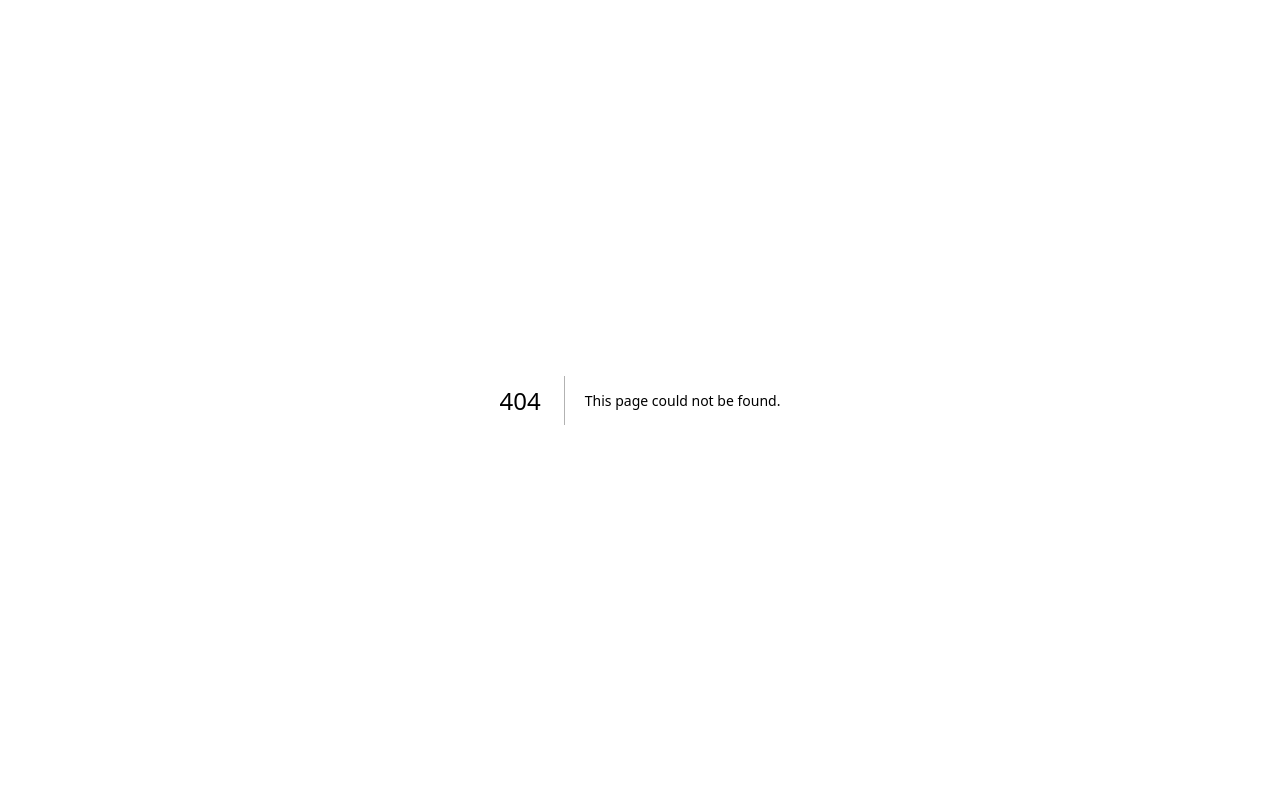
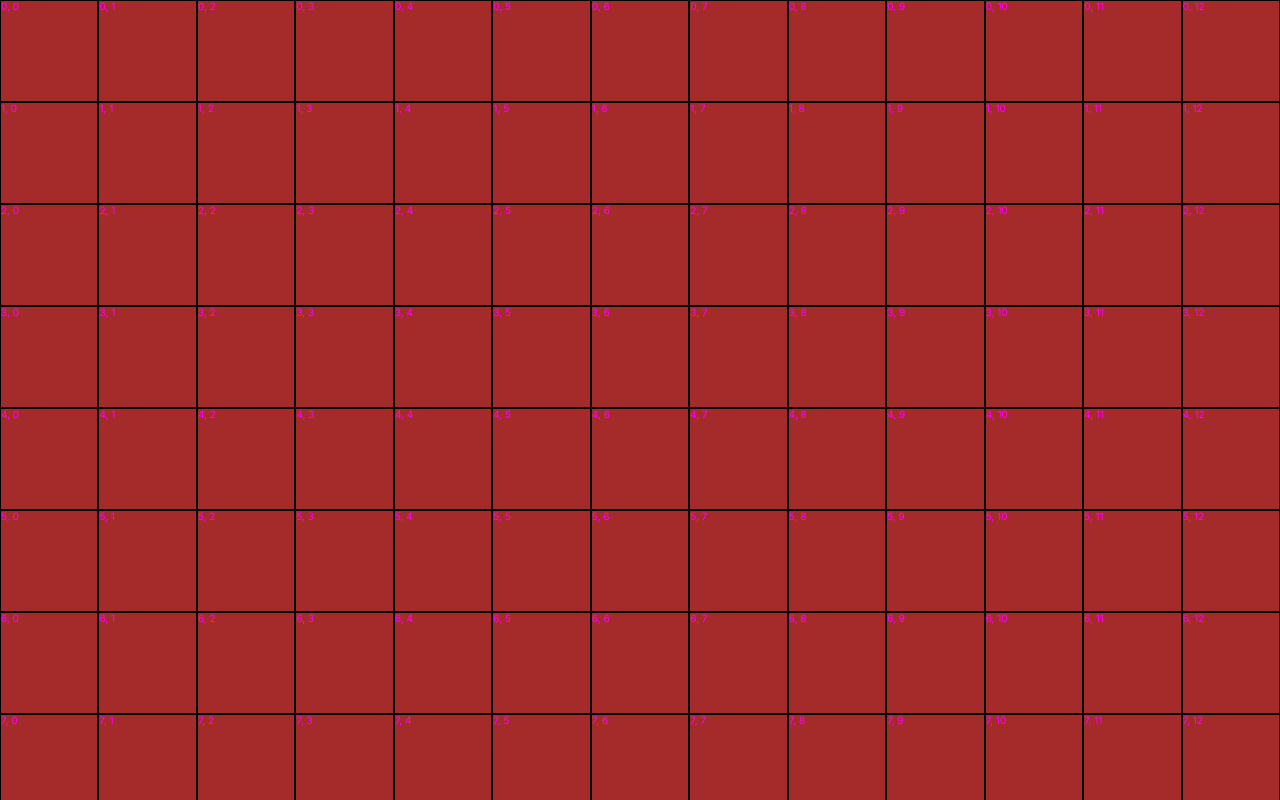
Before and after one commit to Astroner/go-room, a Next.js app: page /class-test in a window 1280 px wide. Before the commit this address had no page. Shown: the top 800 px of the page. Built offline with nearby package versions, Linux system fonts and the light colour scheme.

Commit message:
go class bugfix & go-class page & size arg to arrange board size

```diff
--- /dev/null
+++ b/src/app/class-test/page.tsx
@@ -0,0 +1,28 @@
+"use client"
+
+import { FC, useMemo } from "react";
+import { GoClass } from "../go-class.component";
+import { BoardSize } from "@/src/game/game.types";
+import { useSearchParams } from "next/navigation";
+
+
+export const ClassTest: FC = () => {
+
+    const params = useSearchParams();
+
+    const boardSize = useMemo(() => {
+        const size = params.get("size");
+        switch(size) {
+            case "9": return BoardSize.S9;
+            default:
+                return BoardSize.S13;
+        }
+
+    }, [params])
+
+    return (
+        <GoClass size={boardSize} />
+    )
+}
+
+export default ClassTest;
--- a/src/app/go-class.component.tsx
+++ b/src/app/go-class.component.tsx
@@ -24,9 +24,12 @@ export const GoClass: FC<GoClassProps> = (props) => {
             setBoard(game.getGameState());
         }
 
+        game.onGameError = text => alert(text);
+
         return () => {
             delete game.onStonePlace;
             delete game.onStonesRemove;
+            delete game.onGameError;
         }
     }, [game])
 
--- a/src/game/go/go.class.ts
+++ b/src/game/go/go.class.ts
@@ -87,7 +87,9 @@ export class Go implements Game {
         const deletedStones: Point[] = [];
         for(const groupToDelete of nextGroups.values()) {
             if(groupToDelete.breath.size > 0) continue;
-            if(groupToDelete.id === potentialSuicideGroup) continue;
+            if(groupToDelete.id === potentialSuicideGroup) {
+                continue;
+            }
             deletedStones.push(...deleteGroup(nextBoard, nextGroups, groupToDelete));
         }
 
@@ -134,11 +136,11 @@ export class Go implements Game {
     private getDefaultBreathPointsNumber(x: number, y: number) {
         let result = 4;
 
-        if(x === 0 || x === this.boardSize - 1) {
+        if(x === 0 || x === BoardSizeToNumber[this.boardSize] - 1) {
             result -= 1;
         }
 
-        if(y === 0 || y === this.boardSize - 1) {
+        if(y === 0 || y === BoardSizeToNumber[this.boardSize] - 1) {
             result -= 1;
         }
 
--- a/src/graphics/app.class.ts
+++ b/src/graphics/app.class.ts
@@ -48,7 +48,7 @@ export class App {
         this.renderer.shadowMap.type = THREE.PCFSoftShadowMap;
     }
 
-    start() {
+    start(boardSize: BoardSize) {
         return new Promise<void>(async (resolve, reject) => {
             const scene = new THREE.Scene();
 
@@ -57,7 +57,7 @@ export class App {
                 RoomScene.preload()
             ])
 
-            const game = new Go(BoardSize.S13);
+            const game = new Go(boardSize);
             this.goScene = new GoScene(this.raycaster, game);
 
 
```
Also changed, not shown: src/app/page.tsx (+16 -4 lines).
